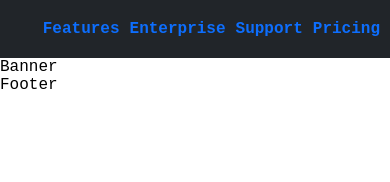
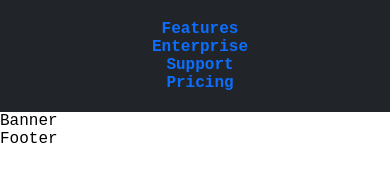
Before and after one commit to SumaiaSorna/music-albums-html-css, a plain HTML site: page index.html in a window 390 px wide. Drawn offline with Linux system fonts and the light colour scheme.

Commit message:
updated media sereen

```diff
--- a/assets/css/styles.css
+++ b/assets/css/styles.css
@@ -38,8 +38,9 @@ body {
   color: white;
 }
 
-@media screen and (max-width 576px) {
+@media screen and (max-width: 576px) {
   .nav-container {
     flex-direction: column;
+    align-items: center;
   }
 }
```
